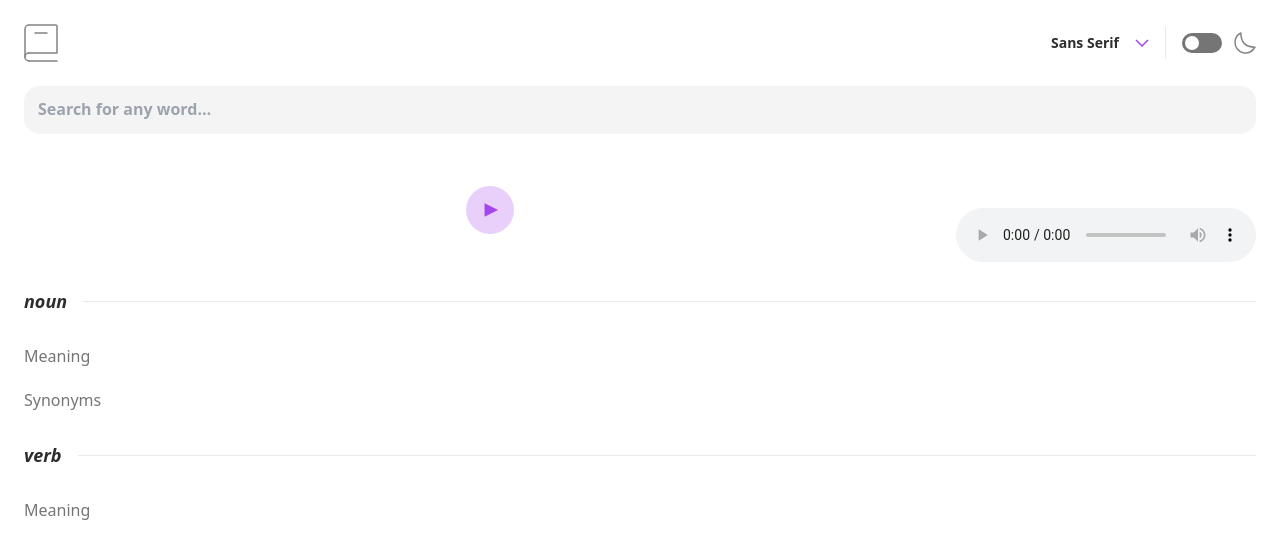
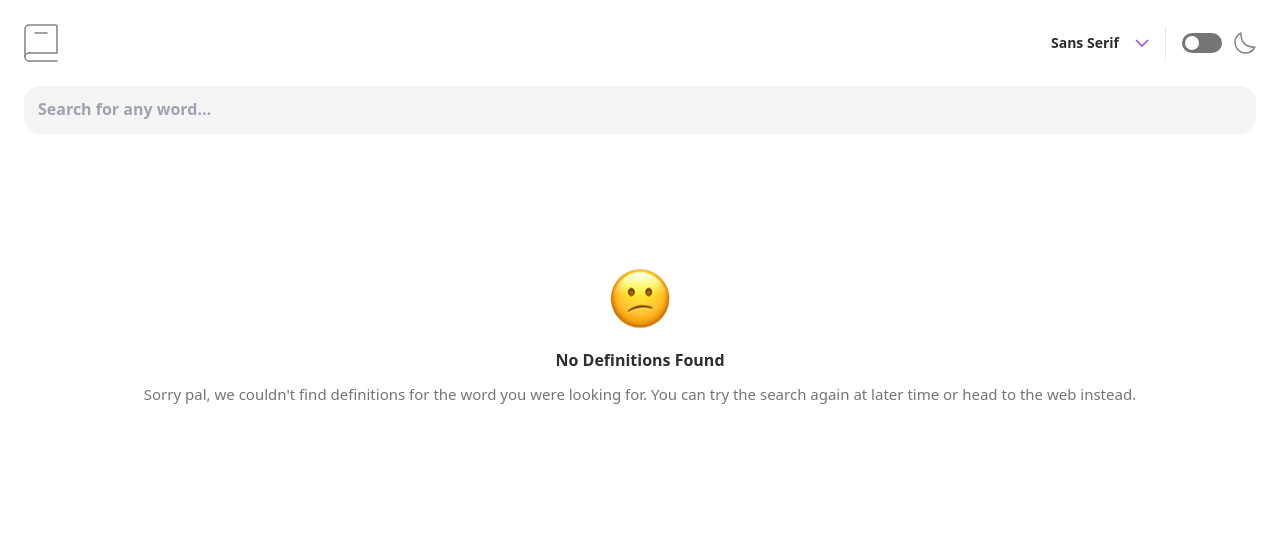
Before and after one commit to giorgisilagadze/dictionary-web-app-React, a React (Vite) app: page / in a window 1280 px wide. Shown: the top 558 px of the page. Built offline with nearby package versions, Linux system fonts and the light colour scheme.

Commit message:
style: Noatch component is done

```diff
--- a/src/components/Input.jsx
+++ b/src/components/Input.jsx
@@ -1,6 +1,7 @@
 import { useRef, useState, useEffect } from "react";
 import axios from "axios";
 import Output from "./Output";
+import NoMatch from "./NoMatch";
 
 export default function InAndOut({ isDark, setIsDark }) {
   const [data, setData] = useState(null);
@@ -22,16 +23,6 @@ export default function InAndOut({ isDark, setIsDark }) {
   };
 
   const getDefinitionsByPartOfSpeech = (data, partOfSpeech) => {
-    return data?.flatMap((item) =>
-      item.meanings.flatMap((meaning) =>
-        meaning.partOfSpeech === partOfSpeech
-          ? meaning.definitions.map((def) => def.definition)
-          : []
-      )
-    );
-  };
-
-  const getSynonymsByPartOfSpeech = (data, partOfSpeech) => {
     return data?.flatMap((item) =>
       item.meanings.flatMap((meaning) =>
         meaning.partOfSpeech === partOfSpeech
@@ -93,7 +84,7 @@ export default function InAndOut({ isDark, setIsDark }) {
           />
         </div>
       </div>
-      <Output
+      {/* <Output
         isDark={isDark}
         word={value}
         phonetic={data?.[0]?.phonetic}
@@ -105,7 +96,8 @@ export default function InAndOut({ isDark, setIsDark }) {
         voice={data?.[0].phonetics
           .map((phonetic) => phonetic.audio)
           .filter((audio) => audio != "")}
-      />
+      /> */}
+      <NoMatch isDark={isDark} />
     </>
   );
 }
--- /dev/null
+++ b/src/components/NoMatch.jsx
@@ -0,0 +1,19 @@
+export default function NoMatch({ isDark }) {
+  return (
+    <div className="w-full mt-24 py-[108px]">
+      <img src="./images/emoji.svg" alt="sad-emoji" className="m-auto" />
+      <p
+        className={`font-bold text-input text-center mt-5 ${
+          isDark ? "text-txtOnDark" : "text-txtOnWhite"
+        }`}
+      >
+        No Definitions Found
+      </p>
+      <p className="font-normal text-definition text-meaning text-center mt-3">
+        Sorry pal, we couldn't find definitions for the word you were looking
+        for. You can try the search again at later time or head to the web
+        instead.
+      </p>
+    </div>
+  );
+}
--- a/src/components/Output.jsx
+++ b/src/components/Output.jsx
@@ -63,7 +63,7 @@ export default function Output({
             />
           </div>
           <div className="mt-[31px]">
-            <p className="font-normal text-switchOff text-meaning">Meaning</p>
+            <p className="font-normal text-input text-meaning">Meaning</p>
             <ul className="list-disc ml-5">
               {definitionsNoun?.map((item) => {
                 return (
@@ -114,7 +114,7 @@ export default function Output({
             />
           </div>
           <div className="mt-[31px]">
-            <p className="font-normal text-switchOff text-meaning">Meaning</p>
+            <p className="font-normal text-input text-meaning">Meaning</p>
             <ul className="list-disc ml-5">
               {definitionsVerb?.map((item) => {
                 return (
```
Also changed, not shown: public/images/emoji.svg (added).
